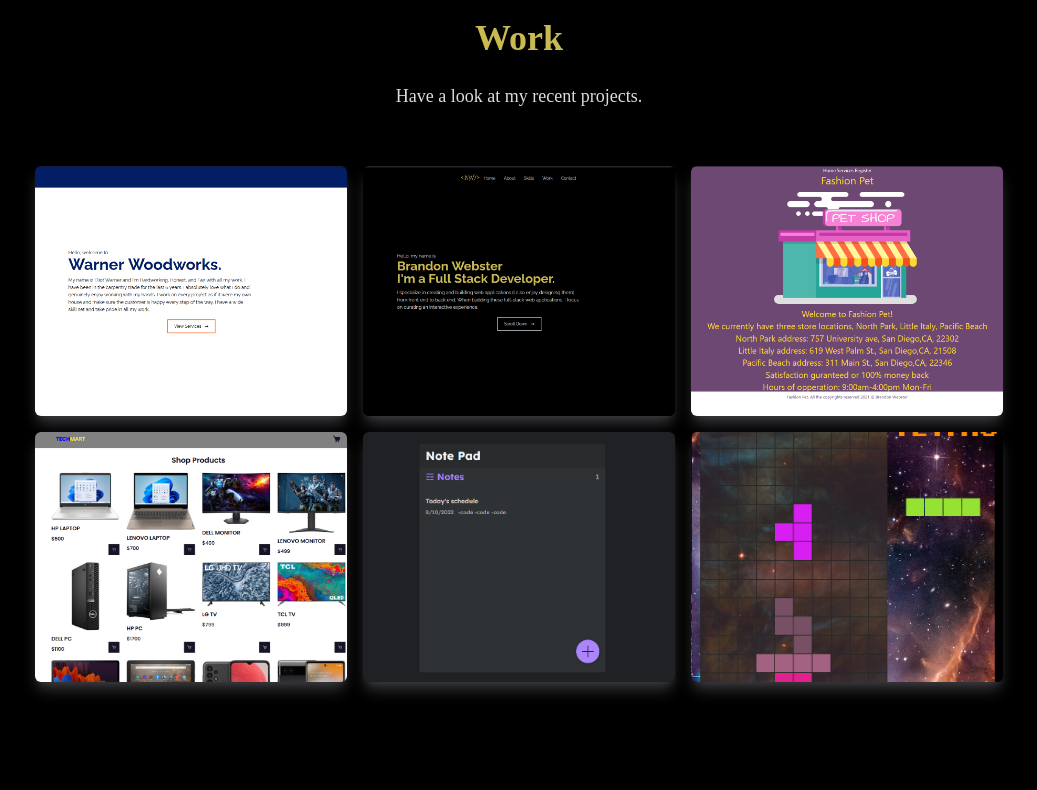
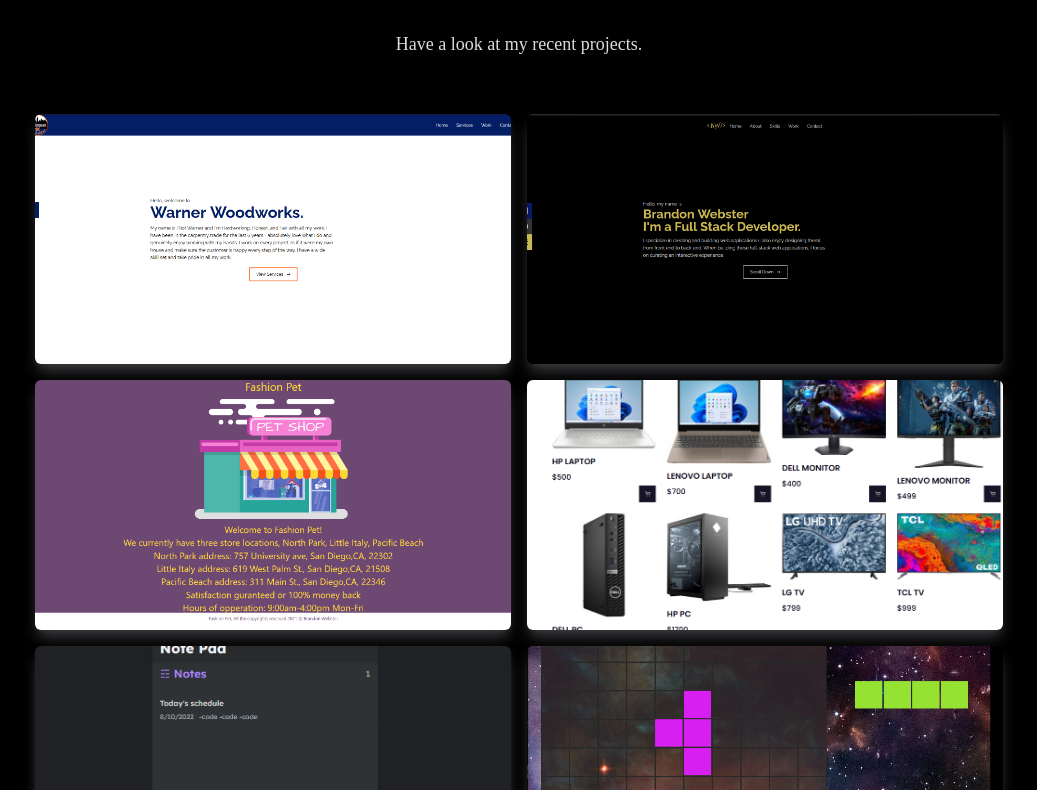
Before and after one commit to Brandondevster/portfolio, a React (Create React App) app: page / in a window 1280 px wide. Shown: the part 2450-3240 px from the top of the page, without its empty margins (121-1158 px from the left). Built offline with nearby package versions, Linux system fonts and the light colour scheme; the HTML template or start-up script is replaced by a standard one.

Commit message:
Add files via upload

```diff
--- a/src/components/Work.jsx
+++ b/src/components/Work.jsx
@@ -8,7 +8,7 @@
 
 const Work = () => {
   return (
-    <div name="work" className="w-full md:h-screen text-[#c2c2c2] bg-[#000000]">
+    <div name="work" className="w-full md:h-full text-[#c2c2c2] bg-[#000000]">
       <div className="max-w-[1000px] mx-auto p-4 flex flex-col justify-center w-full h-full">
         <div className="pb-8">
           <p className="text-4xl font-bold inline text-[#c9b953]"><center>Work</center></p>
@@ -18,7 +18,7 @@
         </div>
 
         {/* Container */}
-        <div className="grid sm:grid-cols-2 md:grid-cols-3 gap-4">
+        <div className="grid sm:grid-cols-2 md:grid-cols-2 gap-4">
           {/* Grid Item */}
           <div
             style={{ backgroundImage: `url(${warnerwoodworks})` }}
```
